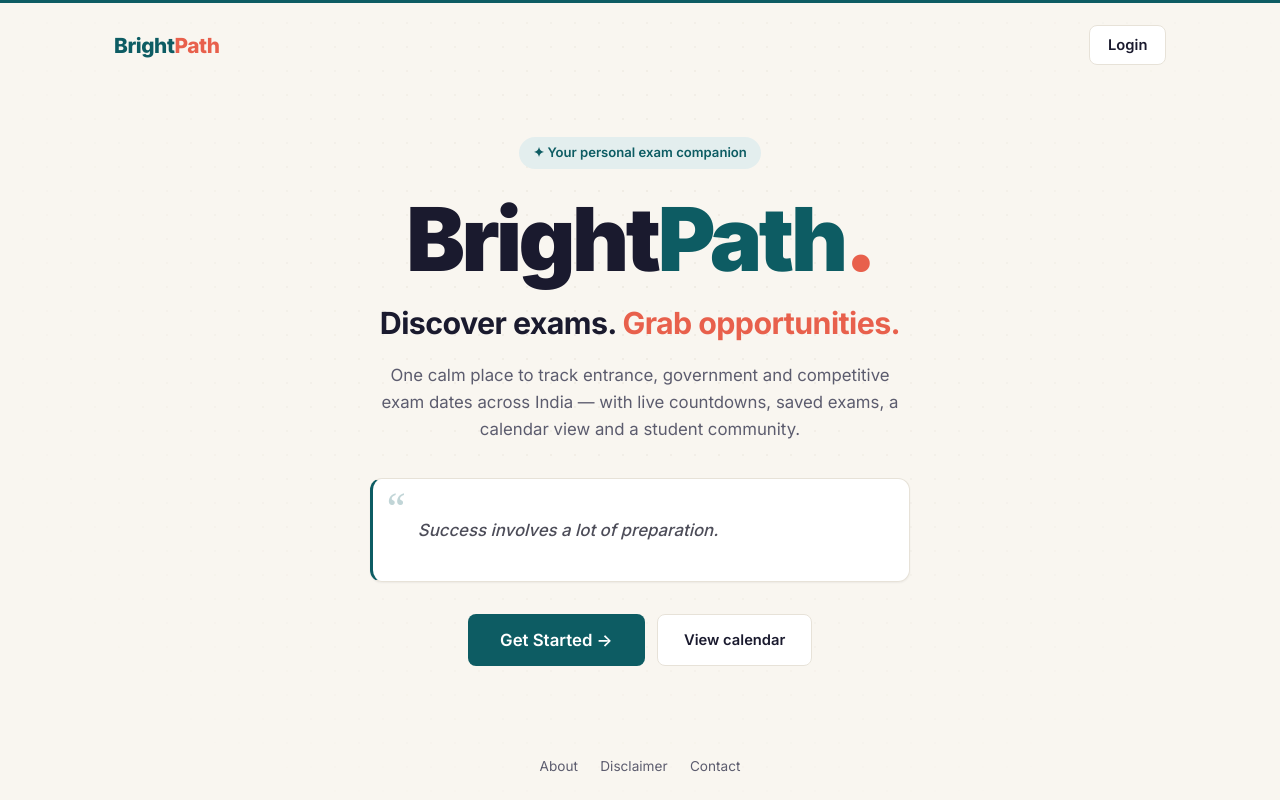
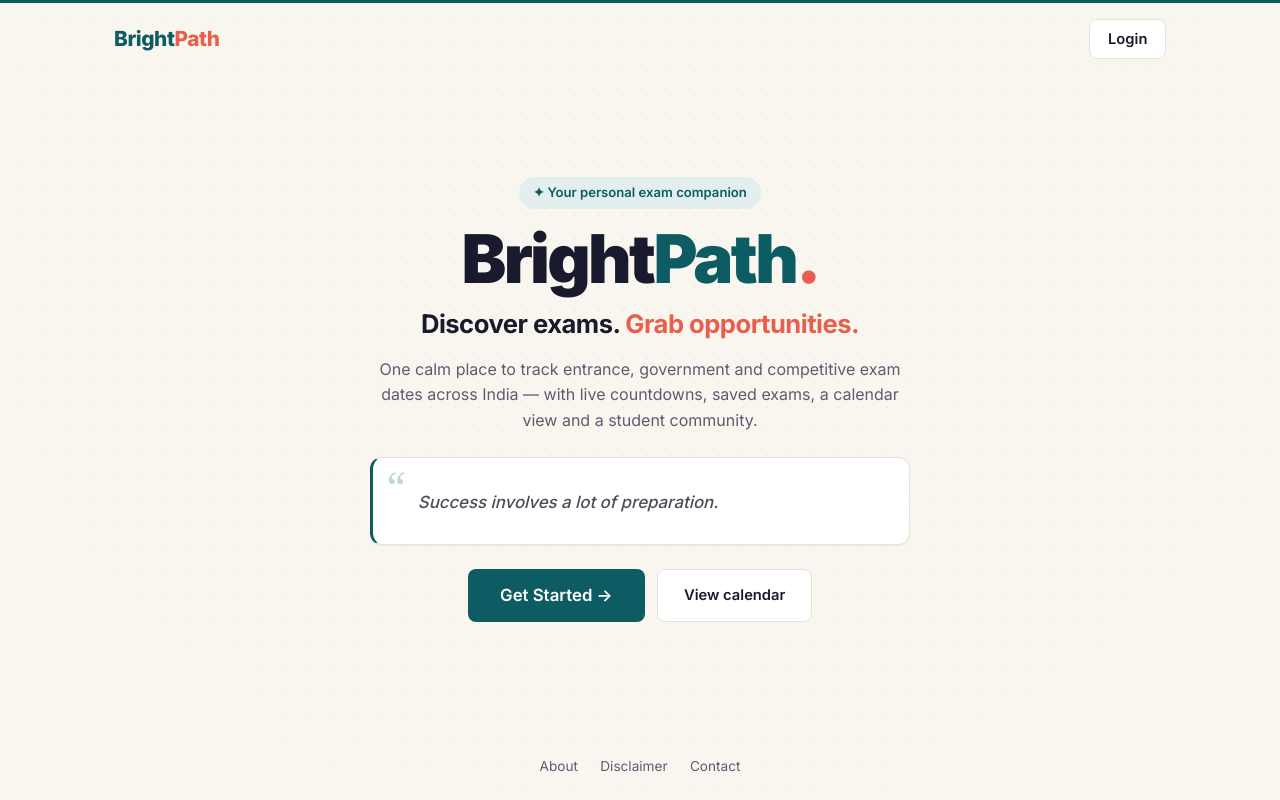
Before and after one commit to Samyuktha-21/BrightPath, a website: page BrightPath/client/index.html in a window 1280 px wide. Drawn offline with Linux system fonts and the light colour scheme.

Commit message:
UI fixed

```diff
--- a/BrightPath/client/index.html
+++ b/BrightPath/client/index.html
@@ -46,7 +46,7 @@
             max-width: 1100px;
             width: 100%;
             margin: 0 auto;
-            padding: 1.4rem 1.5rem;
+            padding: 1rem 1.5rem;
         }
         .lp-logo { font-size: 1.3rem; font-weight: 800; letter-spacing: -0.02em; color: var(--primary-color); text-decoration: none; }
         .lp-logo span { color: var(--warm); }
@@ -60,7 +60,7 @@
             align-items: center;
             justify-content: center;
             text-align: center;
-            padding: 2rem 1.5rem 3rem;
+            padding: 1rem 1.5rem 1.5rem;
             max-width: 760px;
             margin: 0 auto;
         }
@@ -75,13 +75,13 @@
             border-radius: 999px;
             font-size: 0.82rem;
             font-weight: 600;
-            margin-bottom: 1.6rem;
+            margin-bottom: 1rem;
             opacity: 0;
             animation: fadeUp 0.6s ease forwards;
         }
 
         .lp-title {
-            font-size: clamp(3rem, 9vw, 5.5rem);
+            font-size: clamp(2.6rem, 7vw, 4.2rem);
             font-weight: 900;
             letter-spacing: -0.04em;
             line-height: 1;
@@ -93,10 +93,10 @@
         .lp-title .dot { color: var(--warm); }
 
         .lp-tagline {
-            font-size: clamp(1.3rem, 3.5vw, 1.9rem);
+            font-size: clamp(1.2rem, 3vw, 1.6rem);
             font-weight: 700;
             letter-spacing: -0.02em;
-            margin-top: 1.1rem;
+            margin-top: 0.8rem;
             color: var(--text-color);
             opacity: 0;
             animation: fadeUp 0.6s ease 0.16s forwards;
@@ -104,10 +104,10 @@
         .lp-tagline strong { color: var(--warm); }
 
         .lp-sub {
-            font-size: 1.05rem;
+            font-size: 1rem;
             color: var(--text-muted);
             max-width: 540px;
-            margin: 1rem auto 0;
+            margin: 0.8rem auto 0;
             line-height: 1.6;
             opacity: 0;
             animation: fadeUp 0.6s ease 0.24s forwards;
@@ -116,10 +116,10 @@
         /* Fixed-size quote card so it never resizes as quotes change */
         .lp-quote {
             position: relative;
-            margin: 2.2rem auto 0;
+            margin: 1.5rem auto 0;
             width: 540px;
             max-width: 100%;
-            height: 104px;
+            height: 88px;
             display: flex;
             align-items: center;
             padding: 1rem 1.4rem 1rem 2.8rem;
@@ -157,7 +157,7 @@
             gap: 0.8rem;
             justify-content: center;
             flex-wrap: wrap;
-            margin-top: 2rem;
+            margin-top: 1.5rem;
             opacity: 0;
             animation: fadeUp 0.6s ease 0.4s forwards;
         }
--- a/BrightPath/server/index.js
+++ b/BrightPath/server/index.js
@@ -10,7 +10,7 @@ const { scheduleScraper } = require('./scraper/examScraper');
 
 startCronJobs();       // daily exam-deadline notifications
 scheduleScraper();     // weekly scrape of official sites (Sundays 00:00)
-require('./seed/seedExams');
+
 app.listen(PORT, () => {
     console.log(`Server running on port ${PORT}`);
 });
```
